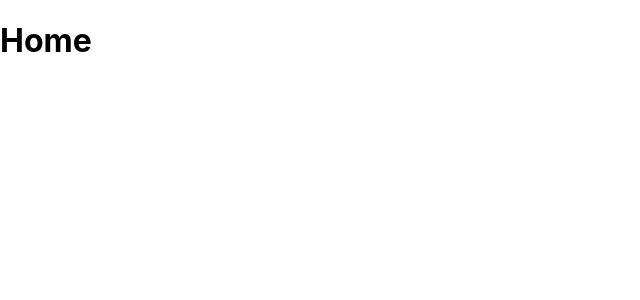
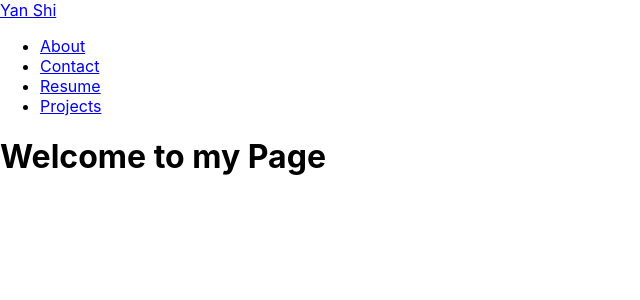
Before and after one commit to leonshiyan/react-portfolio, a React (Create React App) app: page / in a window 1280 px wide. Shown: the top 300 px of the page, without its empty margins (0-640 px from the left). Built offline with nearby package versions, Linux system fonts and the light colour scheme.

Commit message:
add navbar to all pages

```diff
--- /dev/null
+++ b/src/components/NavBar.jsx
@@ -0,0 +1,46 @@
+import { Link } from "react-router-dom"
+
+const NavBar = (props) => {
+  return (
+    <nav>
+        <Link
+            to='/'
+        >
+            Yan Shi
+        </Link>
+
+        <ul>
+            <li>
+                <Link
+                    to='/about'
+                >
+                    About
+                </Link>
+            </li>
+
+            <li>
+                <Link
+                    to='/contact'
+                >
+                    Contact
+                </Link>
+            </li>
+            <li>
+                <Link
+                    to='/Resume'
+                >
+                    Resume
+                </Link>
+            </li>
+            <li>
+                <Link
+                    to='/Projects'
+                >
+                    Projects
+                </Link>
+            </li>
+        </ul>
+    </nav>
+)
+}
+export default NavBar
--- a/src/pages/About.jsx
+++ b/src/pages/About.jsx
@@ -1,6 +1,12 @@
+import NavBar from "../components/NavBar"
+
 const About = (props) => {
   return (
-    <h1>About</h1>
+    <>
+      <NavBar />
+
+      <h1>About Page</h1>
+    </>
   )
 }
 export default About
--- a/src/pages/Contact.jsx
+++ b/src/pages/Contact.jsx
@@ -1,6 +1,11 @@
+import NavBar from "../components/NavBar"
+
 const Contact = (props) => {
   return (
-    <h1>Contact</h1>
+    <>
+      <NavBar/>
+      <h1>Contact</h1>
+    </>
   )
 }
 export default Contact
--- a/src/pages/Home.jsx
+++ b/src/pages/Home.jsx
@@ -1,6 +1,11 @@
+import NavBar from "../components/NavBar"
+
 const Home = (props) => {
   return (
-    <h1>Home</h1>
+    <>
+      <NavBar />
+      <h1>Welcome to my Page</h1>
+    </>
   )
 }
 export default Home
--- a/src/pages/Projects.jsx
+++ b/src/pages/Projects.jsx
@@ -1,6 +1,11 @@
+import NavBar from "../components/NavBar"
+
 const Projects = (props) => {
   return (
-    <h1>Projects</h1>
+    <>
+      <NavBar />
+      <h1>Projects</h1>
+    </>
   )
 }
 export default Projects
--- a/src/pages/Resume.jsx
+++ b/src/pages/Resume.jsx
@@ -1,6 +1,11 @@
+import NavBar from "../components/NavBar"
+
 const Resume = (props) => {
   return (
-    <h1>Resume</h1>
+    <>
+      <NavBar />
+      <h1>Resume</h1>
+    </>
   )
 }
 export default Resume
```
